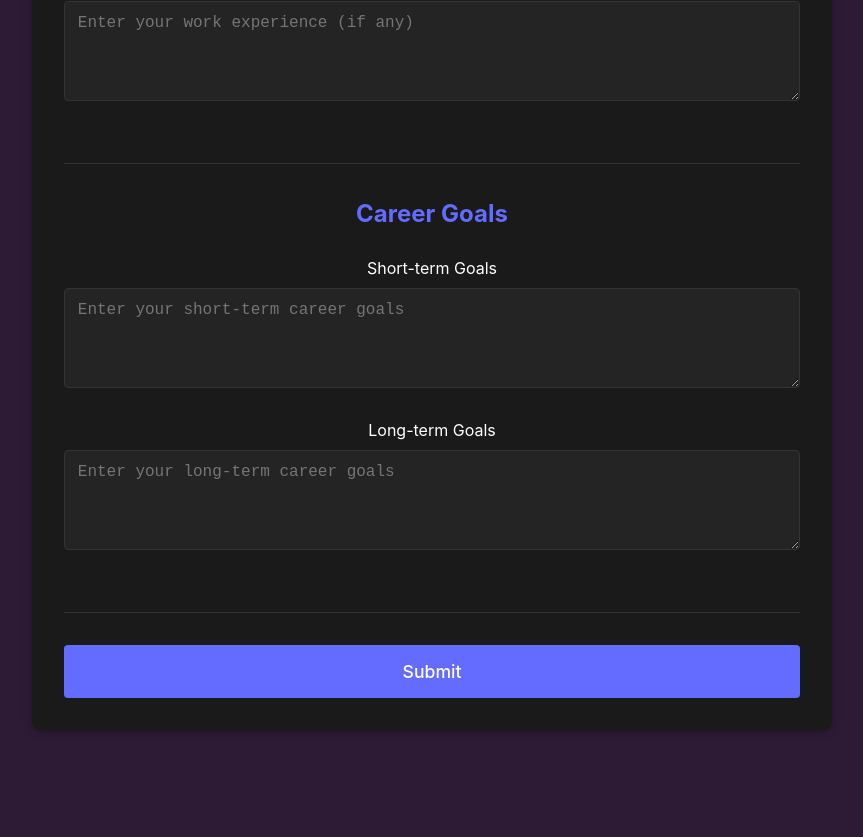
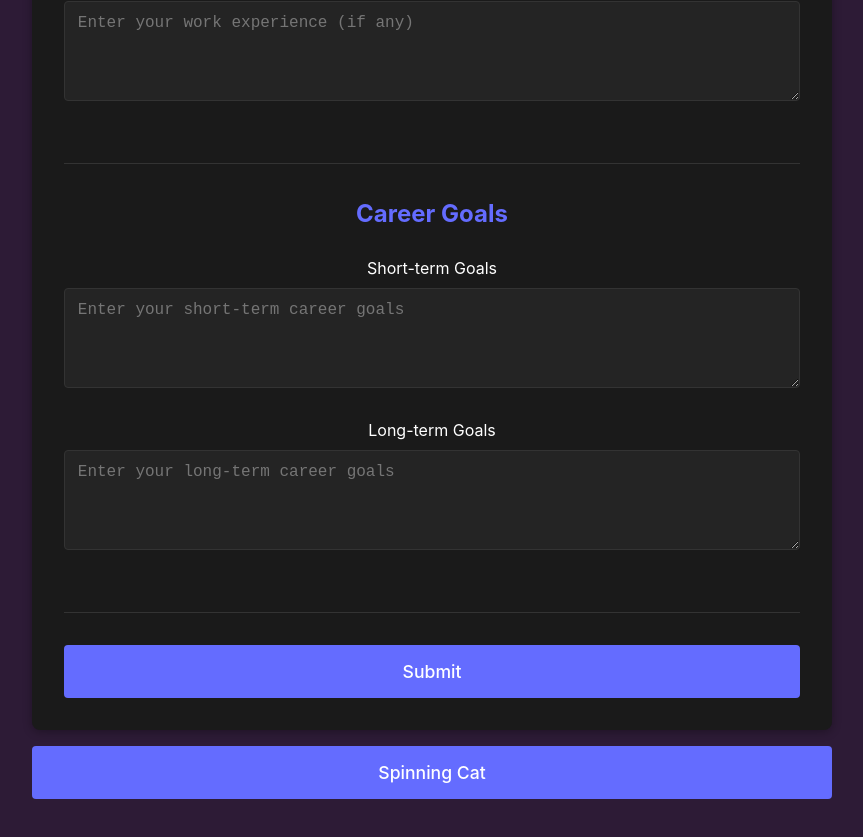
Before and after one commit to Nicsims98/Career_mentor_bot, a React (Vite) app: page /userinput in a window 1280 px wide. Shown: the part 1601-2438 px from the top of the page, without its empty margins (208-1071 px from the left). Before the commit the page ends 2363 px from the top, so only its background shows below. Built offline with nearby package versions, Linux system fonts and the light colour scheme.

Commit message:
spinning cat button

```diff
--- a/src/components/UserInput.css
+++ b/src/components/UserInput.css
@@ -70,6 +70,25 @@ textarea {
 }
 
 .submit-btn:hover {
+  background-color: #535bf2;
+}
+
+.spinning-cat-btn {
+  display: block;
+  width: 100%;
+  max-width: 800px;
+  margin: 1rem auto;
+  padding: 1rem;
+  background-color: #646cff;
+  color: #fff;
+  border: none;
+  border-radius: 4px;
+  font-size: 1.1rem;
+  cursor: pointer;
+  transition: background-color 0.3s ease;
+}
+
+.spinning-cat-btn:hover {
   background-color: #535bf2;
 }
 
--- a/src/components/UserInput.jsx
+++ b/src/components/UserInput.jsx
@@ -8,6 +8,22 @@ function UserInput() {
 
   const handleSubmit = (e) => {
     e.preventDefault();
+
+    // Get form data
+    const formData = new FormData(e.target);
+    const userData = Object.fromEntries(formData.entries());
+
+    // Log the collected data (for now)
+    console.log('User Profile Data:', userData);
+
+    // You can add API call here later to send data to backend
+    alert('Profile submitted successfully!');
+
+    // Optionally clear the form
+    e.target.reset();
+  };
+
+  const handleSpinningCat = () => {
     setShowVideo(true);
   };
   return (
@@ -143,6 +159,13 @@ function UserInput() {
         <button type="submit" className="submit-btn">Submit</button>
       </form>
 
+      <button
+        onClick={handleSpinningCat}
+        className="spinning-cat-btn"
+      >
+        Spinning Cat
+      </button>
+
       {showVideo && (
         <div className="video-modal-overlay">
           <div className="video-modal">
```
